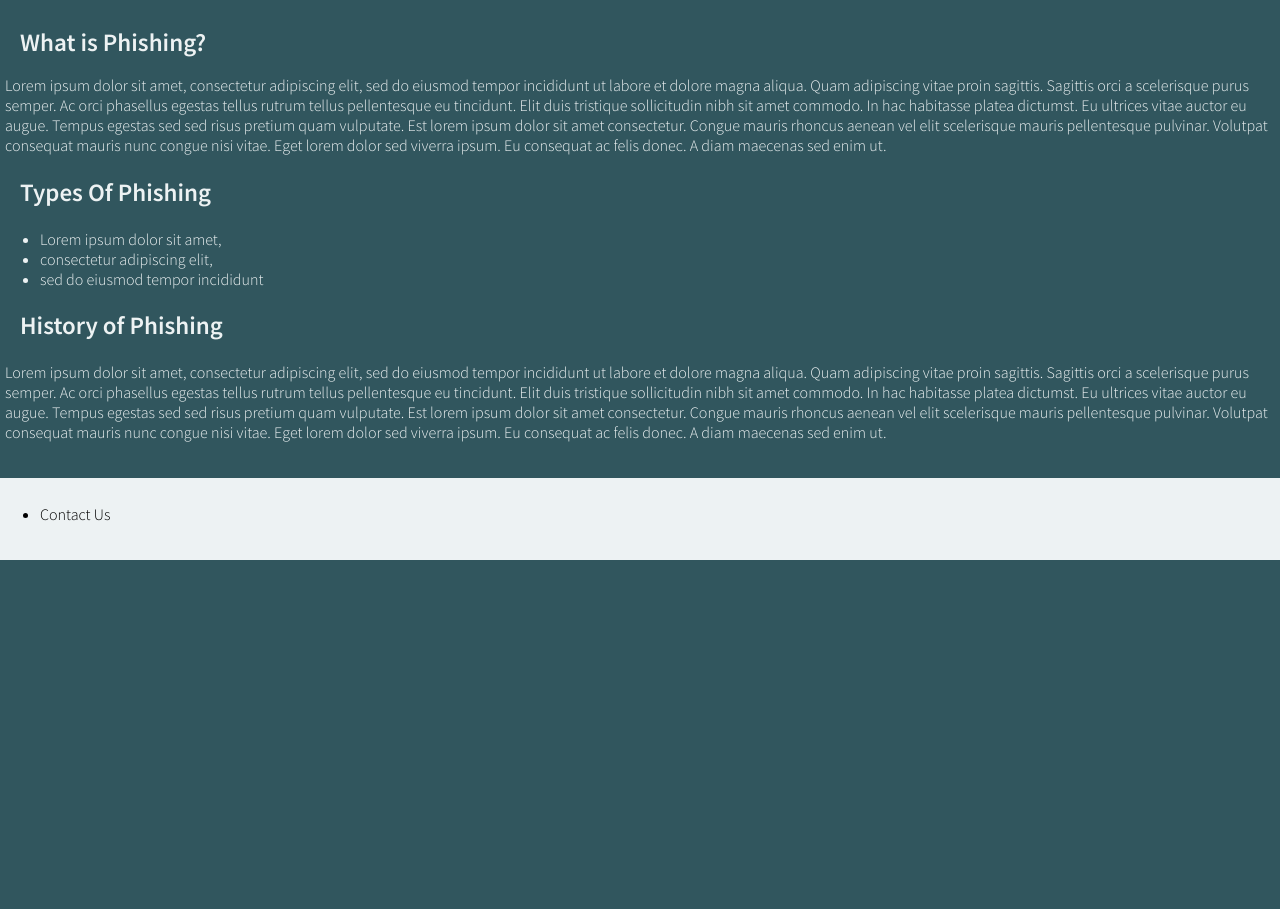
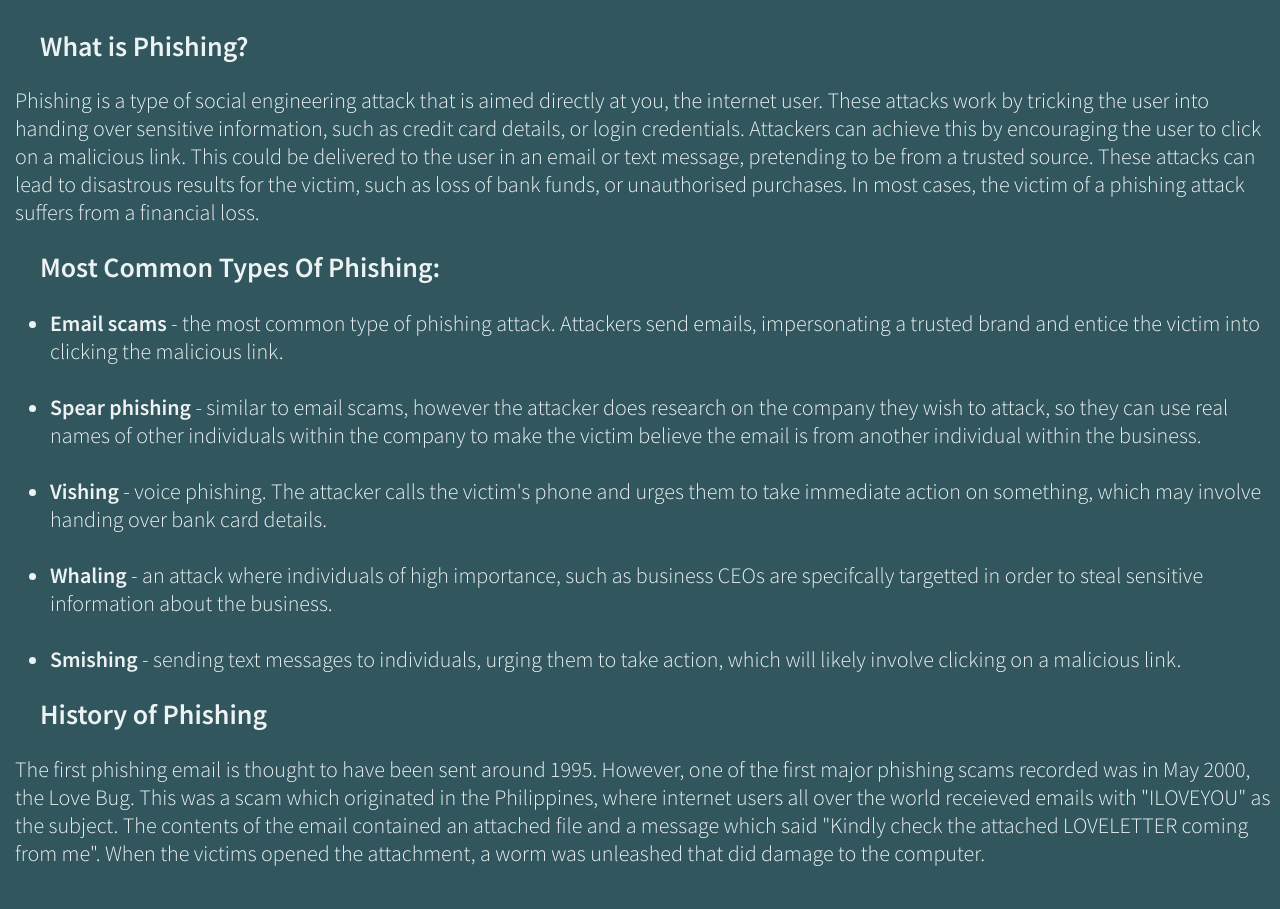
Before and after one commit to amymullins1/htdocs, a PHP site: page / in a window 1280 px wide. Shown: the part 254-1163 px from the top of the page. Before the commit the page ends 814 px from the top, so only its background shows below. Run offline with PHP 8.4, Linux system fonts and the light colour scheme.

Commit message:
added relevant text to homepage

```diff
--- a/index.php
+++ b/index.php
@@ -73,37 +73,31 @@ if(isset($_SESSION['validUser']) && !isset($_SESSION['loggedIn'])){
     </header>
     <div id="body" class="body">
     <div class="header1">
-        <h1>What is Phishing?</h1>
+        <h1 style="font-size: 28px; margin-left: 20px;">What is Phishing?</h1>
     </div>
     <div class="text">
-        <p>Lorem ipsum dolor sit amet, consectetur adipiscing elit, sed do eiusmod tempor incididunt ut labore et dolore magna aliqua. Quam adipiscing vitae proin sagittis. Sagittis orci a scelerisque purus semper. Ac orci phasellus egestas tellus rutrum tellus pellentesque eu tincidunt. Elit duis tristique sollicitudin nibh sit amet commodo. In hac habitasse platea dictumst. Eu ultrices vitae auctor eu augue. Tempus egestas sed sed risus pretium quam vulputate. Est lorem ipsum dolor sit amet consectetur. Congue mauris rhoncus aenean vel elit scelerisque mauris pellentesque pulvinar. Volutpat consequat mauris nunc congue nisi vitae. Eget lorem dolor sed viverra ipsum. Eu consequat ac felis donec. A diam maecenas sed enim ut.</p>
+        <p style="font-size: 22px; margin-left: 10px;">Phishing is a type of social engineering attack that is aimed directly at you, the internet user. These attacks work by tricking the user into handing over sensitive information, such as credit card details, or login credentials. Attackers can achieve this by encouraging the user to click on a malicious link. This could be delivered to the user in an email or text message, pretending to be from a trusted source. These attacks can lead to disastrous results for the victim, such as loss of bank funds, or unauthorised purchases. In most cases, the victim of a phishing attack suffers from a financial loss.</p>
     </div>
     <div class ="header2">
-        <h2>Types Of Phishing</h2>
+        <h2 style="font-size: 28px; margin-left: 20px;">Most Common Types Of Phishing:</h2>
     </div>
     <div class="text">
-        <ul>
-            <li>Lorem ipsum dolor sit amet, </li>
-               <li>consectetur adipiscing elit,</li>
-            <li>sed do eiusmod tempor incididunt </li>
-
+        <ul style="font-size: 22px; margin-left: 10px;">
+            <li><b>Email scams</b> - the most common type of phishing attack. Attackers send emails, impersonating a trusted brand and entice the victim into clicking the malicious link.</li>
+            <br><li><b>Spear phishing</b> - similar to email scams, however the attacker does research on the company they wish to attack, so they can use real names of other individuals within the company to make the victim believe the email is from another individual within the business. </li>
+            <br><li><b>Vishing</b> - voice phishing. The attacker calls the victim's phone and urges them to take immediate action on something, which may involve handing over bank card details.</li>
+            <br><li><b>Whaling</b> - an attack where individuals of high importance, such as business CEOs are specifcally targetted in order to steal sensitive information about the business.</li>
+            <br><li><b>Smishing</b> - sending text messages to individuals, urging them to take action, which will likely involve clicking on a malicious link.</li>
         </ul>
         </div>
         <div class ="header2">
-            <h2>History of Phishing</h2>
+            <h2 style="font-size: 28px; margin-left: 20px;">History of Phishing</h2>
         </div>
         <div class="text">
-            <p>Lorem ipsum dolor sit amet, consectetur adipiscing elit, sed do eiusmod tempor incididunt ut labore et dolore magna aliqua. Quam adipiscing vitae proin sagittis. Sagittis orci a scelerisque purus semper. Ac orci phasellus egestas tellus rutrum tellus pellentesque eu tincidunt. Elit duis tristique sollicitudin nibh sit amet commodo. In hac habitasse platea dictumst. Eu ultrices vitae auctor eu augue. Tempus egestas sed sed risus pretium quam vulputate. Est lorem ipsum dolor sit amet consectetur. Congue mauris rhoncus aenean vel elit scelerisque mauris pellentesque pulvinar. Volutpat consequat mauris nunc congue nisi vitae. Eget lorem dolor sed viverra ipsum. Eu consequat ac felis donec. A diam maecenas sed enim ut.</p>
+            <p style="font-size: 22px; margin-left: 10px;">The first phishing email is thought to have been sent around 1995. However, one of the first major phishing scams recorded was in May 2000, the Love Bug. This was a scam which originated in the Philippines, where internet users all over the world receieved emails with "ILOVEYOU" as the subject. The contents of the email contained an attached file and a message which said "Kindly check the attached LOVELETTER coming from me". When the victims opened the attachment, a worm was unleashed that did damage to the computer. </p>
 
         </div>
     </div>
-    <footer class="footer">
-        <nav>
-            <ul>
-                <li>Contact Us</li>
-            </ul>
-        </nav>
-    </footer>
 
 </body>
 </html>
```
